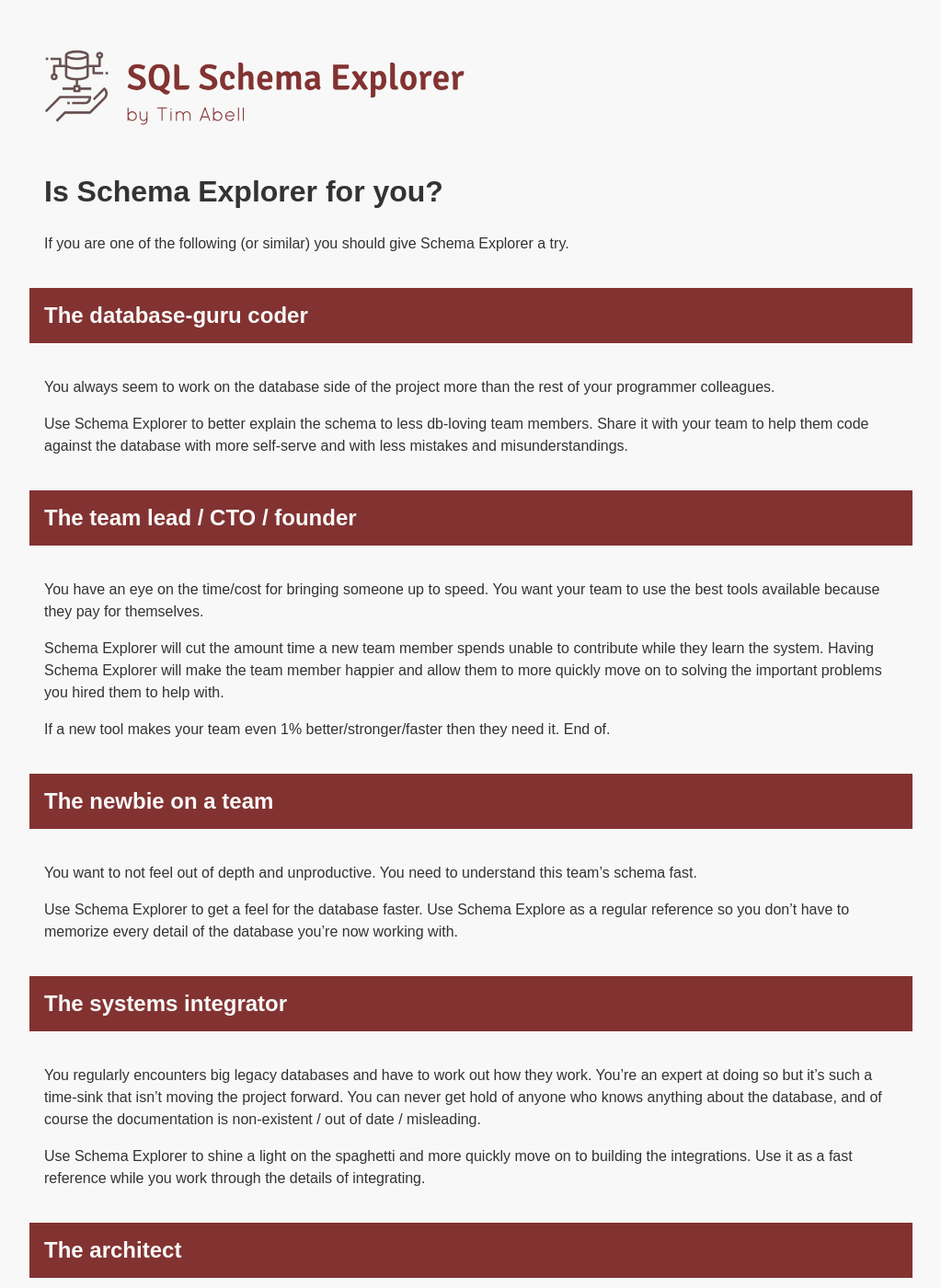
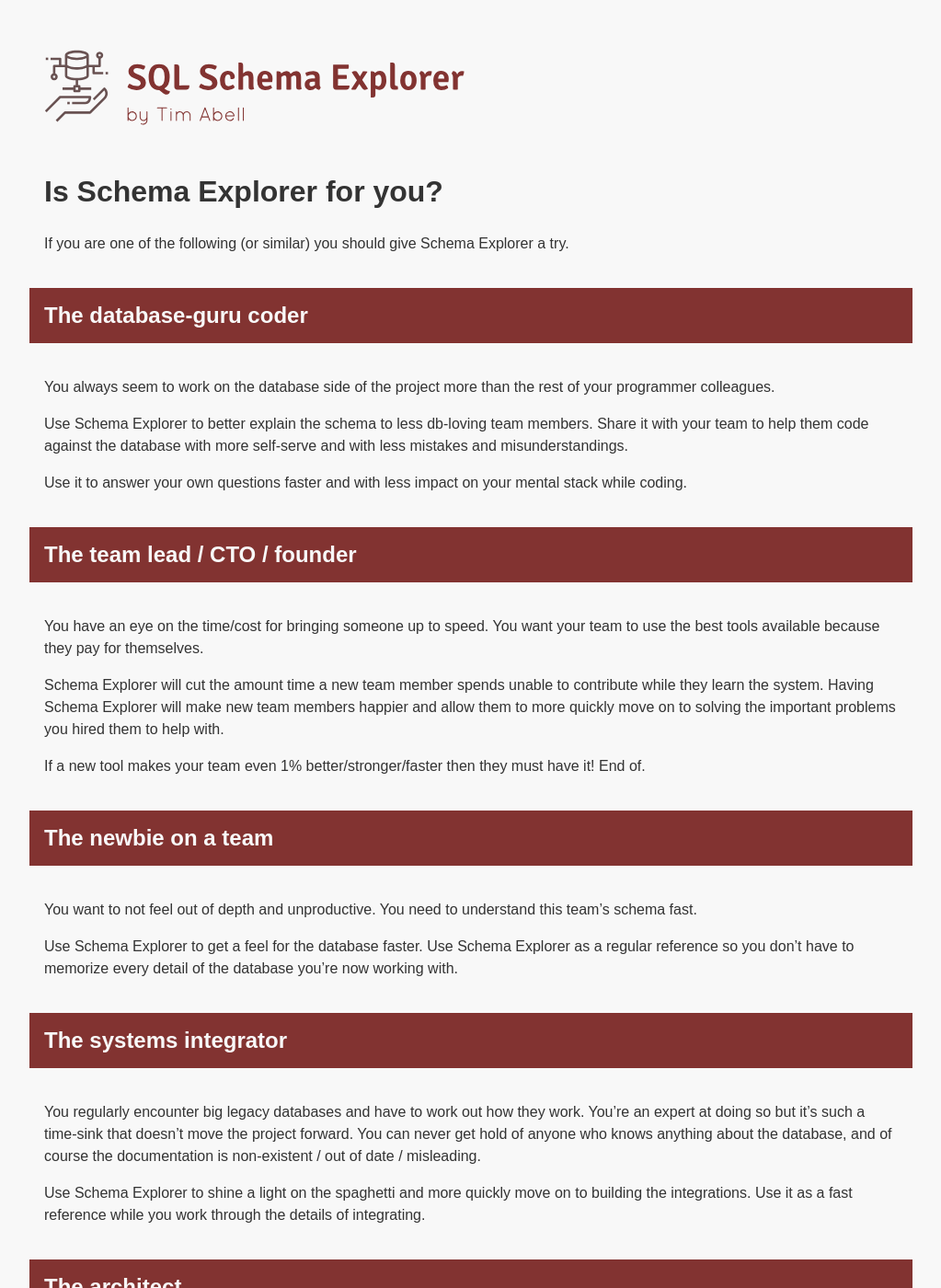
Before and after one commit to timabell/schema-explorer, a Jekyll site: the page built from _posts/2018-12-04-who-is-it-for.md, in a window 1280 px wide and 1400 px high. Shown: the whole window at 92% size, without its empty margins (128-1151 px from the left). Built offline with Jekyll 4.4.1, drawn with Linux system fonts in a browser that asks for light colours; nearby versions of some CDN libraries.

Commit message:
Iterate new text

```diff
--- a/_posts/2018-12-04-who-is-it-for.md
+++ b/_posts/2018-12-04-who-is-it-for.md
@@ -15,23 +15,25 @@ You always seem to work on the database side of the project more than the rest o
 
 Use Schema Explorer to better explain the schema to less db-loving team members. Share it with your team to help them code against the database with more self-serve and with less mistakes and misunderstandings.
 
+Use it to answer your own questions faster and with less impact on your mental stack while coding.
+
 ## The team lead / CTO / founder
 
 You have an eye on the time/cost for bringing someone up to speed. You want your team to use the best tools available because they pay for themselves.
 
-Schema Explorer will cut the amount time a new team member spends unable to contribute while they learn the system. Having Schema Explorer will make the team member happier and allow them to more quickly move on to solving the important problems you hired them to help with.
+Schema Explorer will cut the amount time a new team member spends unable to contribute while they learn the system. Having Schema Explorer will make new team members happier and allow them to more quickly move on to solving the important problems you hired them to help with.
 
-If a new tool makes your team even 1% better/stronger/faster then they need it. End of.
+If a new tool makes your team even 1% better/stronger/faster then they must have it! End of.
 
 ## The newbie on a team
 
 You want to not feel out of depth and unproductive. You need to understand this team's schema fast.
 
-Use Schema Explorer to get a feel for the database faster. Use Schema Explore as a regular reference so you don't have to memorize every detail of the database you're now working with.
+Use Schema Explorer to get a feel for the database faster. Use Schema Explorer as a regular reference so you don't have to memorize every detail of the database you're now working with.
 
 ## The systems integrator
 
-You regularly encounters big legacy databases and have to work out how they work. You're an expert at doing so but it's such a time-sink that isn't moving the project forward. You can never get hold of anyone who knows anything about the database, and of course the documentation is non-existent / out of date / misleading.
+You regularly encounter big legacy databases and have to work out how they work. You're an expert at doing so but it's such a time-sink that doesn't move the project forward. You can never get hold of anyone who knows anything about the database, and of course the documentation is non-existent / out of date / misleading.
 
 Use Schema Explorer to shine a light on the spaghetti and more quickly move on to building the integrations. Use it as a fast reference while you work through the details of integrating.
 
```
